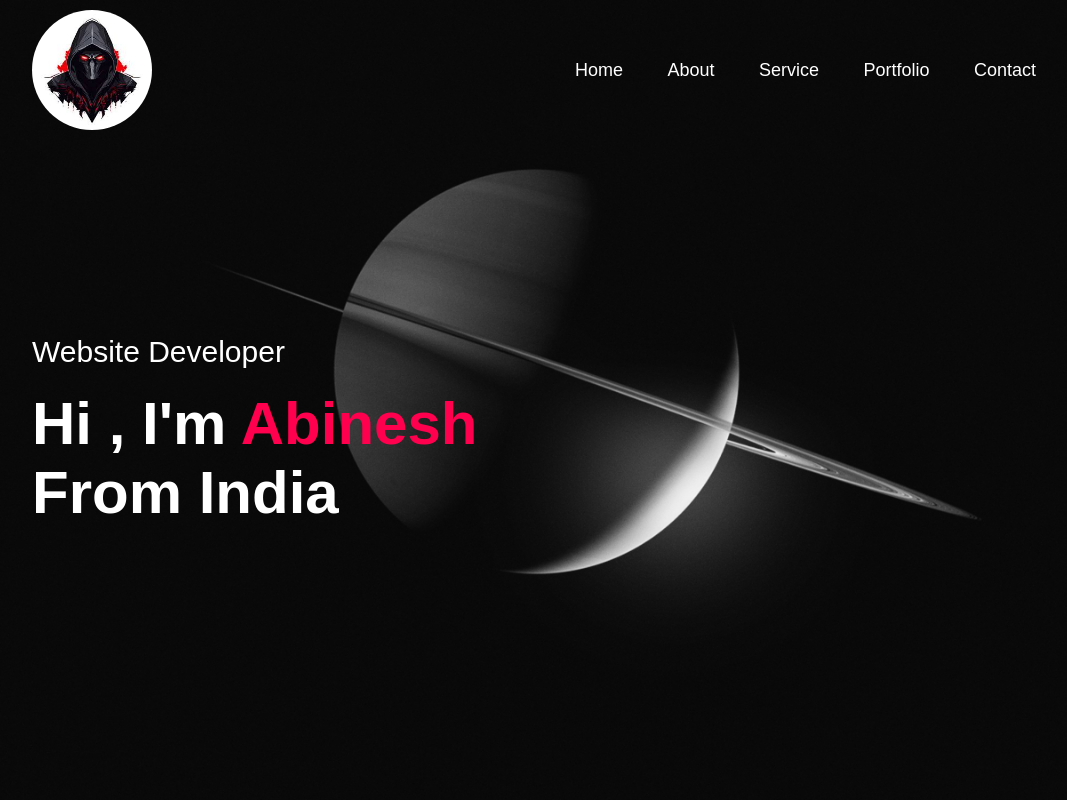
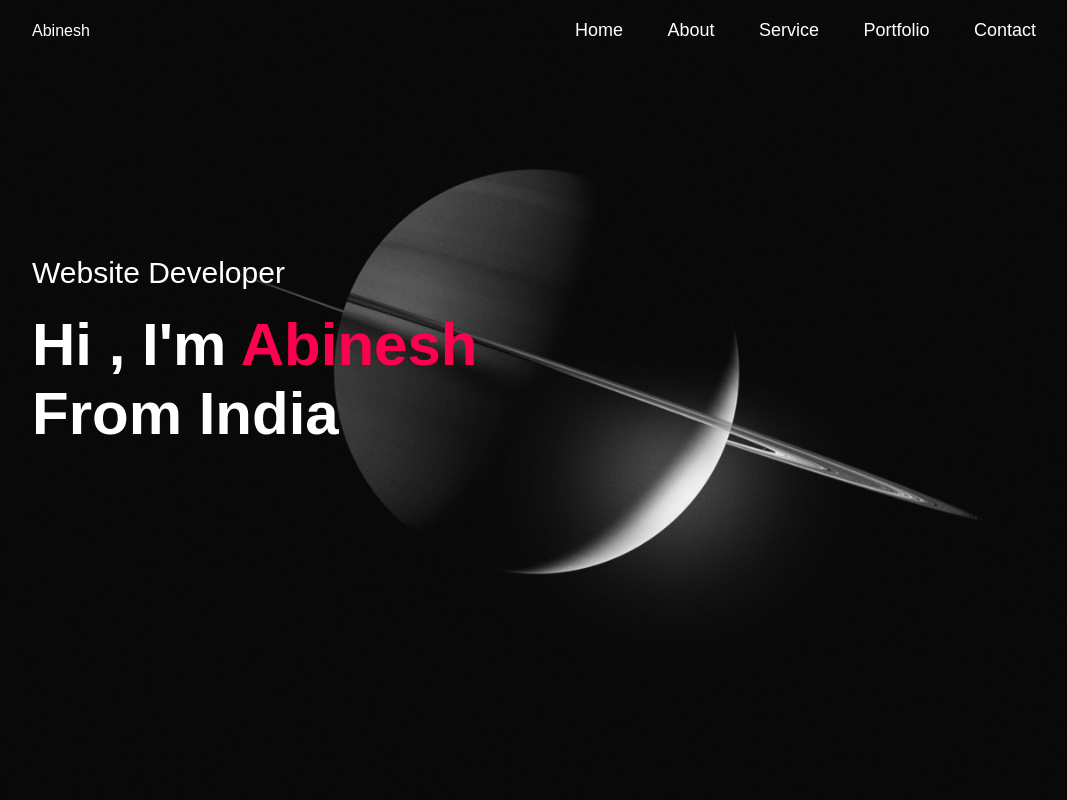
Before and after one commit to abinesh-dev-25/Portfolio, a plain HTML site: page index.html in a window 1280 px wide. Shown: the top 800 px of the page, without its empty margins (96-1163 px from the left). Drawn offline with Linux system fonts and the light colour scheme.

Commit message:
Update index.html

```diff
--- a/index.html
+++ b/index.html
@@ -13,7 +13,9 @@
     <div id="header">
         <div class="container">
             <nav>
-                <img src="Images/logo.jpeg" alt="logo" class="logo">
+                <div class="logo-text">
+                <span>Abinesh</span>
+                </div>
                 <ul id="sidemenu">
                     <li><a href="#header">Home</a></li>
                     <li><a href="#about">About</a></li>
```
